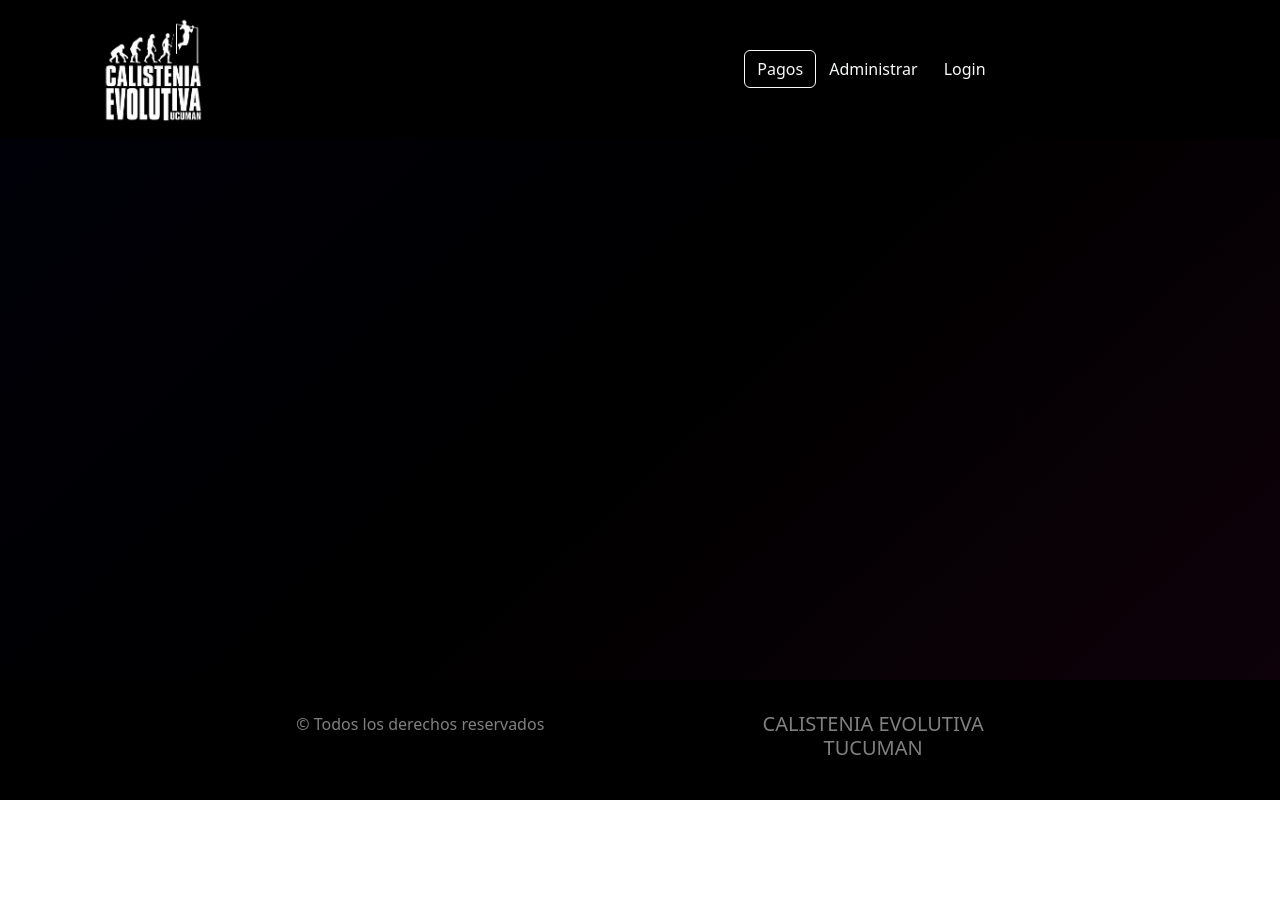
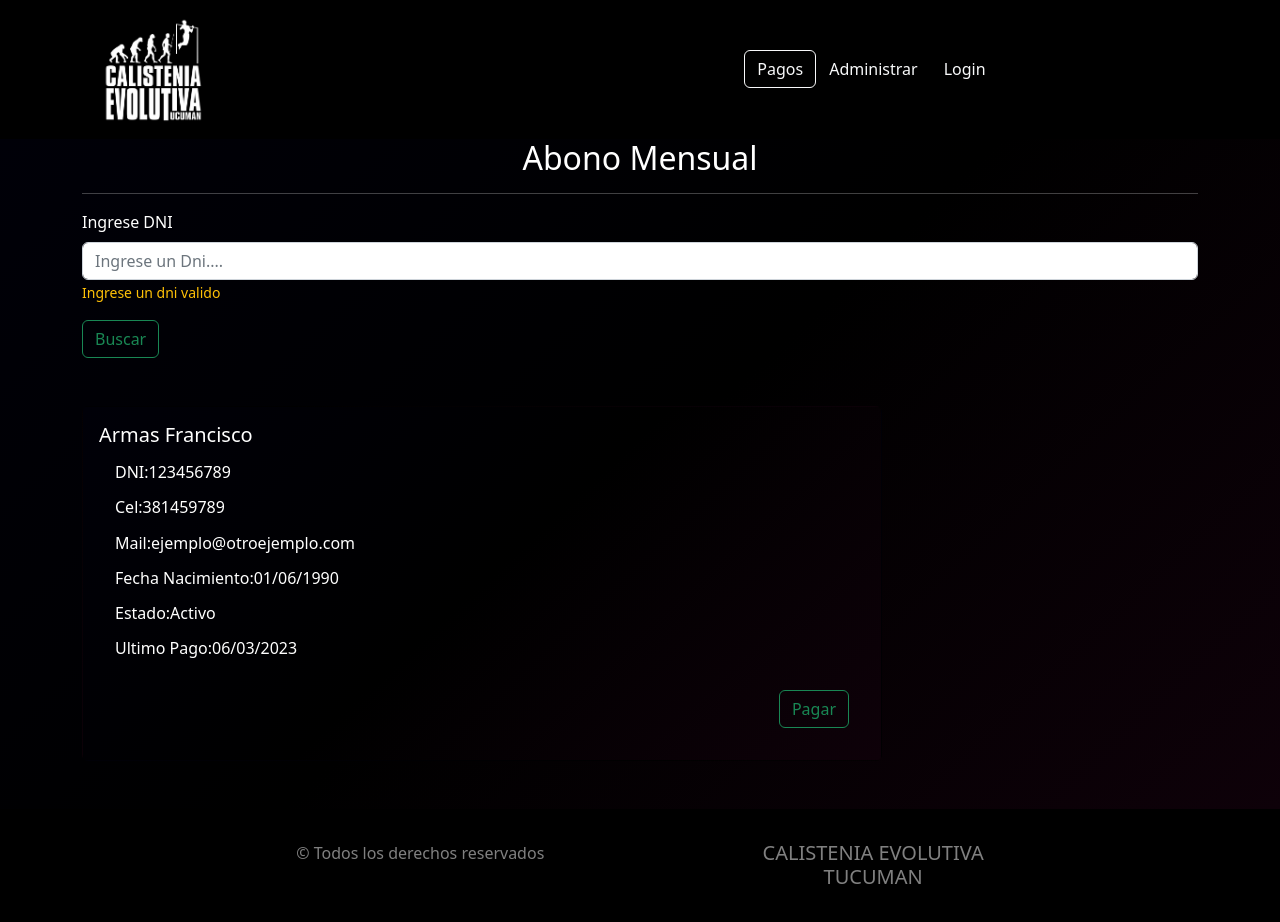
Before and after one commit to jlpereyra22/Calistenia-Evolutiva-Front, a React (Create React App) app: page /pagos in a window 1280 px wide. Shown: the top 922 px of the page. Before the commit the page ends 800 px from the top, so only its background shows below. Built offline with nearby package versions, Linux system fonts and the light colour scheme.

Commit message:
maquetado de view pagos terminado

```diff
--- a/src/components/views/socios/PagosCliente.jsx
+++ b/src/components/views/socios/PagosCliente.jsx
@@ -1,11 +1,59 @@
 import { Container } from "react-bootstrap";
+import Button from "react-bootstrap/Button";
+import Form from "react-bootstrap/Form";
+import Card from "react-bootstrap/Card";
+import { Link } from "react-router-dom";
 
 const PagosCliente = () => {
   return (
     <section className="bgGradient mainSection">
-      <Container>
+      <Container className="text-white">
         <div>
+          <h2 className="text-center">Abono Mensual</h2>
+          <hr />
+          <Form className="">
+            <Form.Group className="mb-3" controlId="inputDni">
+              <Form.Label>Ingrese DNI</Form.Label>
+              <Form.Control type="number" placeholder="Ingrese un Dni...." />
+              <Form.Text className="text-warning">
+                Ingrese un dni valido
+              </Form.Text>
+            </Form.Group>
 
+            <Button variant="outline-success" type="button">
+              Buscar
+            </Button>
+          </Form>
+        </div>
+        <div>
+          <Card style={{ width: "50rem" }} className="bgGradient my-5">
+            <Card.Body>
+              <Card.Title>Armas Francisco</Card.Title>
+              <Card.Subtitle className="m-3 text-white">
+                DNI:123456789
+              </Card.Subtitle>
+              <Card.Subtitle className="m-3 text-white">
+                Cel:381459789
+              </Card.Subtitle>
+              <Card.Subtitle className="m-3 text-white">
+                Mail:ejemplo@otroejemplo.com
+              </Card.Subtitle>
+              <Card.Subtitle className="m-3 text-white">
+                Fecha Nacimiento:01/06/1990
+              </Card.Subtitle>
+              <Card.Subtitle className="m-3 text-white">
+                Estado:Activo
+              </Card.Subtitle>
+              <Card.Subtitle className="m-3 text-white">
+                Ultimo Pago:06/03/2023
+              </Card.Subtitle>
+              <div className="text-end">
+              <Link  className="m-3 btn btn-outline-success" size="lg" to="/administrar/editarcliente/:id">
+            Pagar
+          </Link>
+              </div>
+            </Card.Body>
+          </Card>
         </div>
       </Container>
     </section>
```
